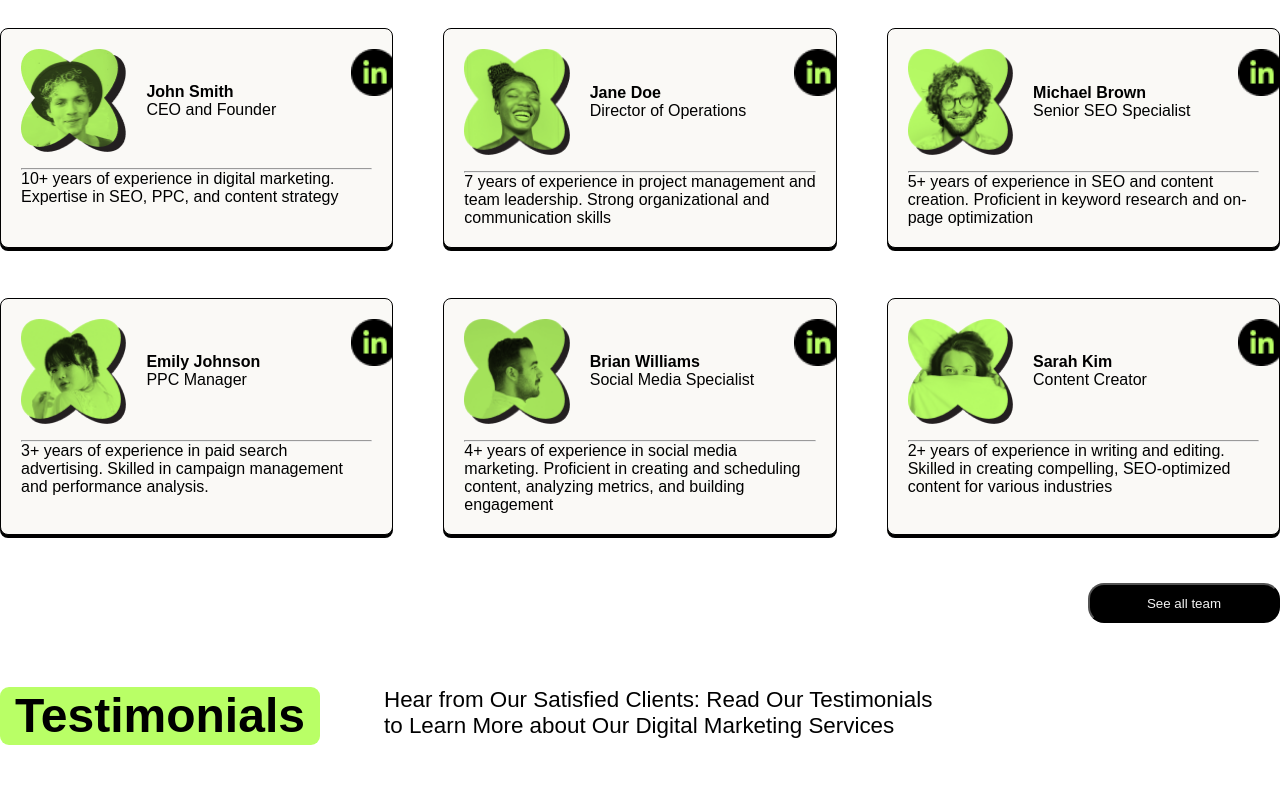
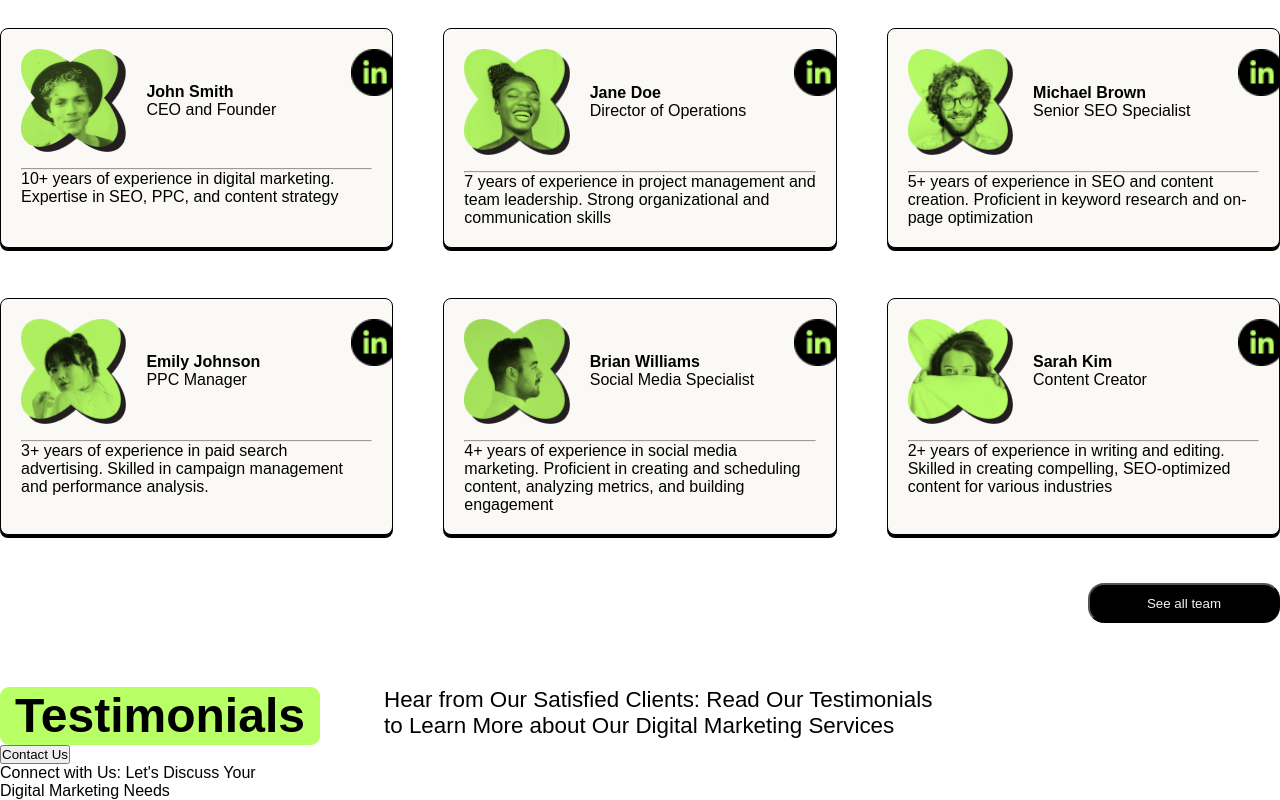
Before and after one commit to MD-Fazla-Rabbi/Postivus-client, a plain HTML site: page index.html in a window 1280 px wide. Shown: the part 4695-5495 px from the top of the page. Before the commit the page ends 5440 px from the top, so only its background shows below. Drawn offline with Linux system fonts and the light colour scheme; files whose address does not match are found by name.

Commit message:
section11 start here and html finish

```diff
--- a/index.html
+++ b/index.html
@@ -691,5 +691,23 @@
         </section>
                 <!-- section9 end here-->
 
+                <!-------section 10 start here----->
+
+                <!--------section10 end here--------->
+
+
+                <!---------section11 start here------->
+       <section>
+            <div class="section11-main-div">
+                <button class="section11-botton">
+                    Contact Us
+                </button>
+
+                <p class="section11-p">
+                    Connect with Us: Let's Discuss Your <br>
+                     Digital Marketing Needs
+                </p>
+            </div>
+        </section>
 </body>
 </html>
```
